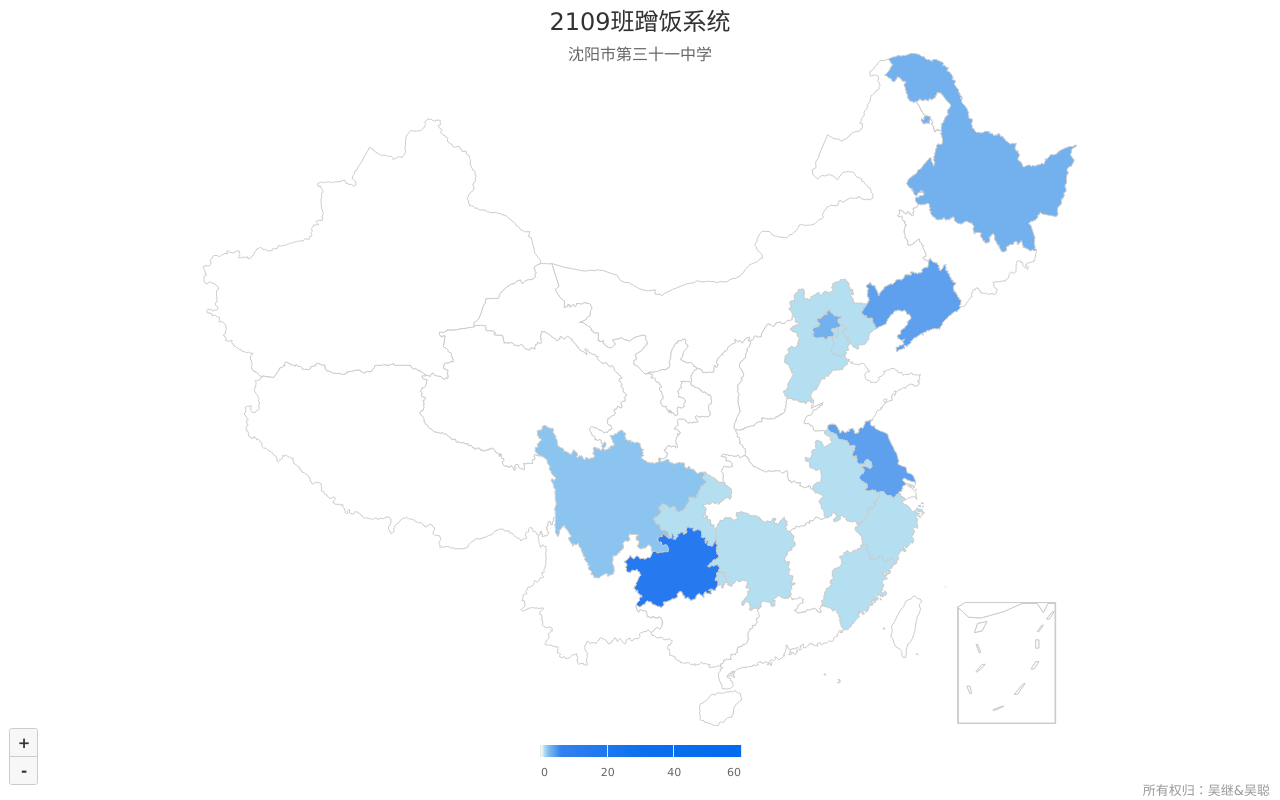
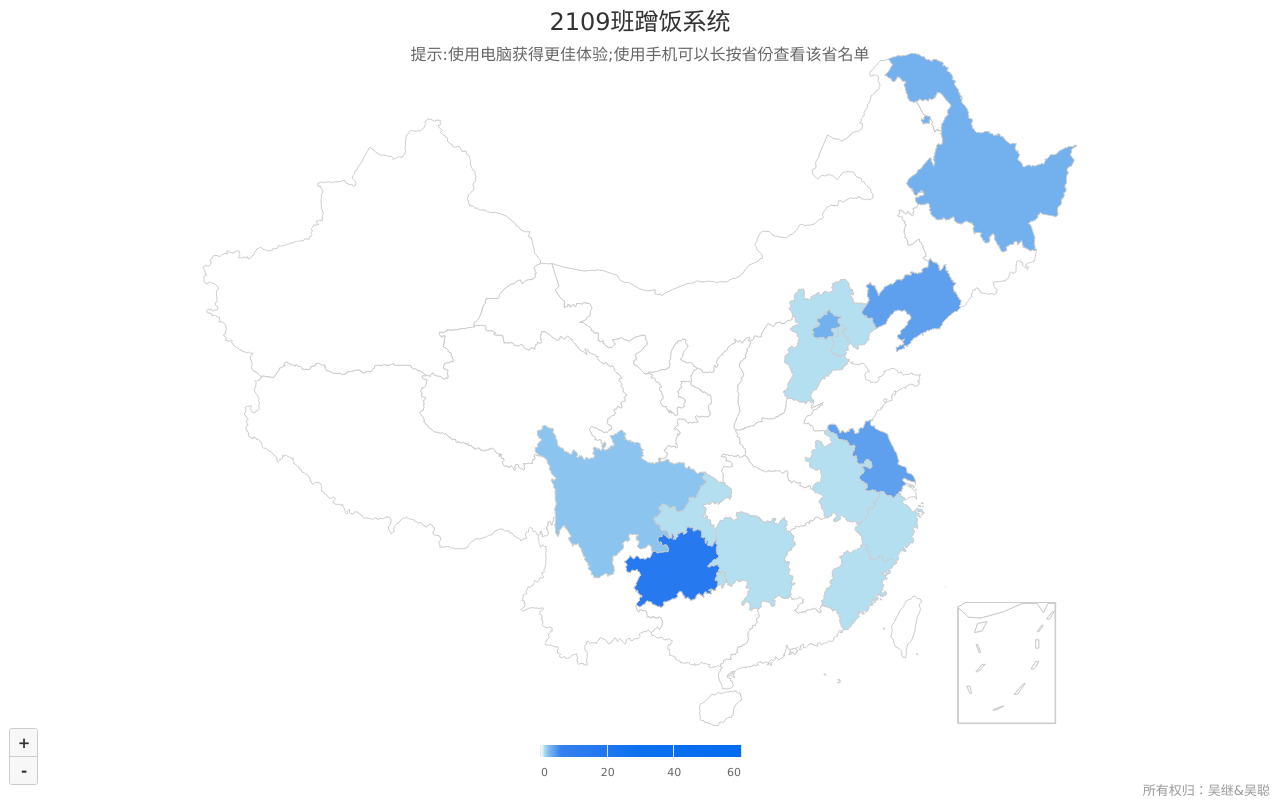
Before and after one commit to Temsys-Shen/class9, a plain HTML site: page index.html in a window 1280 px wide. Drawn offline with Linux system fonts and the light colour scheme.

Commit message:
加个提示

```diff
--- a/index.html
+++ b/index.html
@@ -200,6 +200,15 @@
                 }
             },
 
+            subtitle: {
+                text: '提示:使用电脑获得更佳体验;使用手机可以长按省份查看该省名单',
+                floating: true,
+                y: 50,
+                style: {
+                    fontSize: '16px'
+                }
+            },
+
             tooltip: {
                 useHTML: true,
                 backgroundColor: '#357fee',
```
